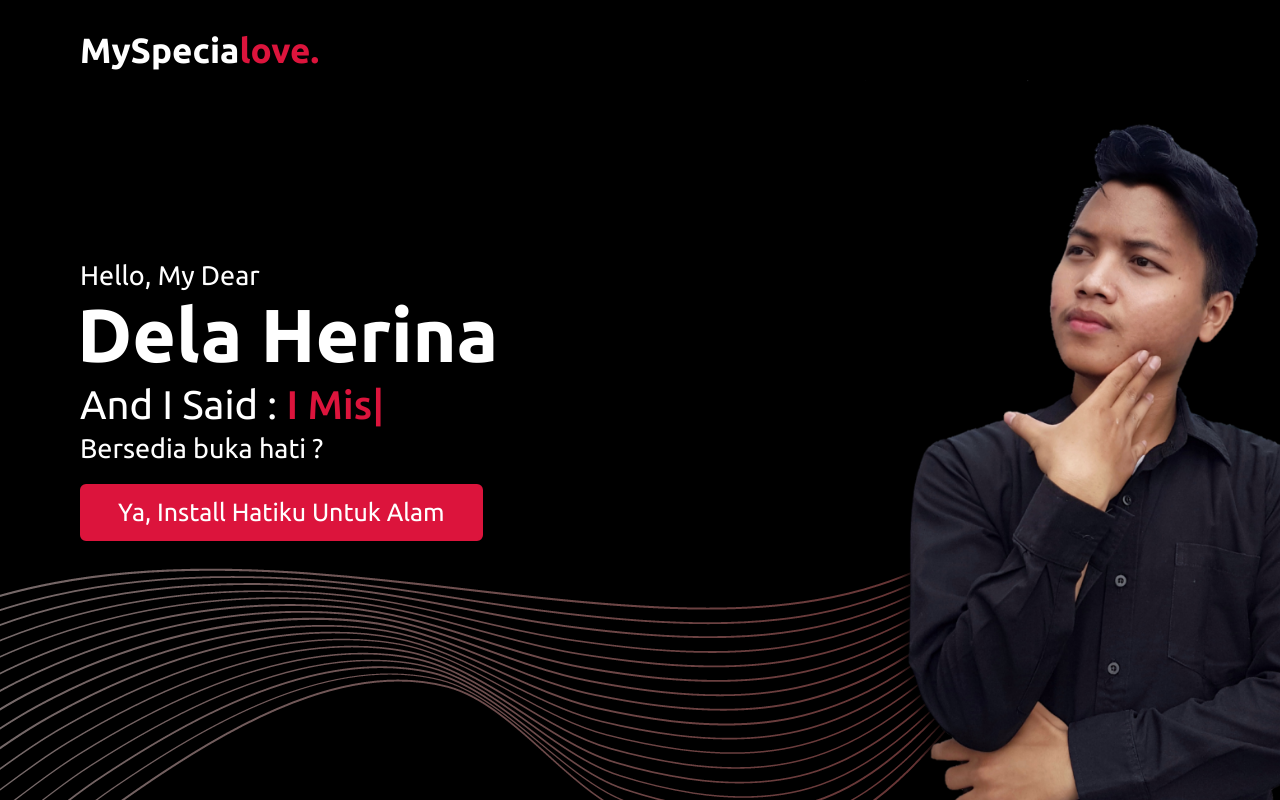
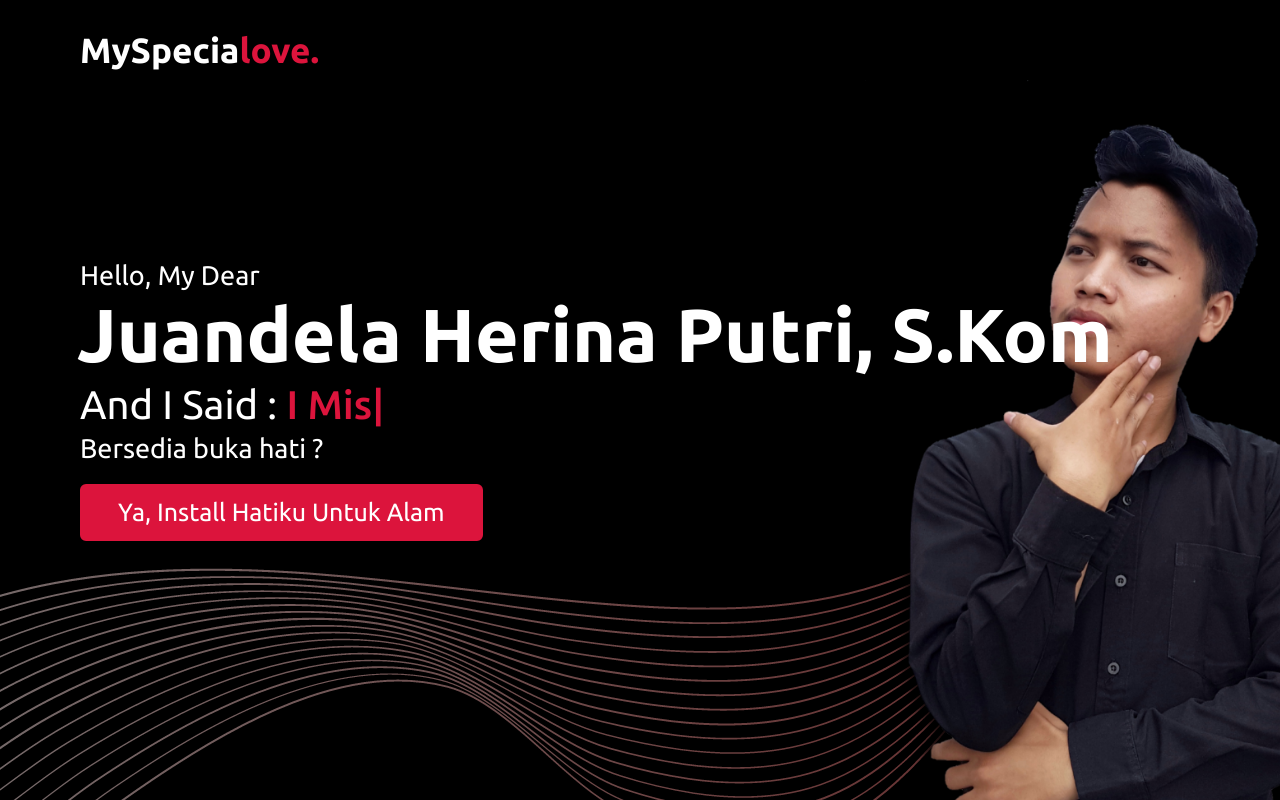
Before and after one commit to alamwahyu/myspecialweb.github.io, a plain HTML site: page index.html in a window 1280 px wide. Drawn offline with nearby package versions, Linux system fonts and the light colour scheme.

Commit message:
Update index.html

```diff
--- a/index.html
+++ b/index.html
@@ -33,7 +33,7 @@
         <div class="max-width">
             <div class="home-content">
                 <div class="text-1">Hello, My Dear</div>
-                <div class="text-2">Dela Herina</div>
+                <div class="text-2">Juandela Herina Putri, S.Kom</div>
                 <div class="text-3">And I Said :  <span class="typing"></span></div>
                 <div class="text-1">Bersedia buka hati ?</div>
                 <a download="myLove.pdf" href="document/myLove.pdf" >Ya, Install Hatiku Untuk Alam</a>
```
